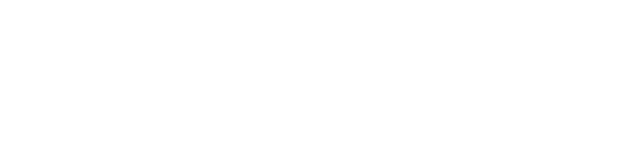
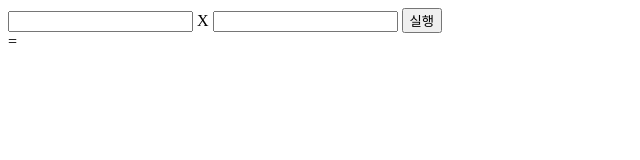
Before and after one commit to chloenam/study_lecture, a plain HTML site: page js_zerocho/gugudan/index.html in a window 1280 px wide. Shown: the whole page, without its empty margins (0-640 px from the left). Drawn offline with Linux system fonts and the light colour scheme.

Commit message:
Update index.html
구구단html

```diff
--- a/js_zerocho/gugudan/index.html
+++ b/js_zerocho/gugudan/index.html
@@ -1 +1,22 @@
-<script src="./index.js"></script>
+<!DOCTYPE html>
+<html lang="en">
+  <head>
+    <meta charset="UTF-8" />
+    <meta http-equiv="X-UA-Compatible" content="IE=edge" />
+    <meta name="viewport" content="width=device-width, initial-scale=1.0" />
+    <title>Document</title>
+    <script src="./index.js" defer></script>
+  </head>
+  <body>
+    <div>
+      <input type="number" id="first" />
+      <span>X</span>
+      <input type="number" id="second" />
+      <button id="click">실행</button>
+    </div>
+    <div>
+      <span>=</span>
+      <span id="result"></span>
+    </div>
+  </body>
+</html>
```
